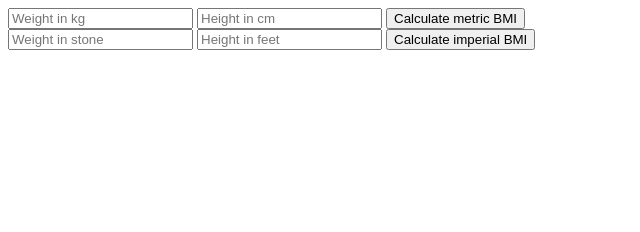
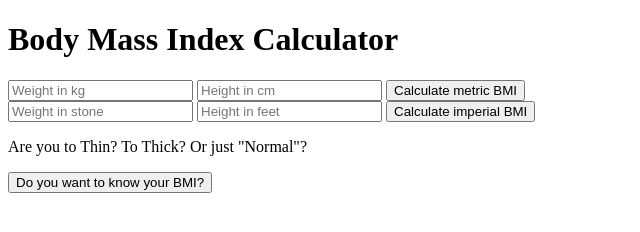
Before and after one commit to PetronellaSimonsbacka/BMI-Machine, a plain HTML site: page index.html in a window 1280 px wide. Shown: the whole page, without its empty margins (0-640 px from the left). Drawn offline with nearby package versions, Linux system fonts and the light colour scheme.

Commit message:
Adding Javascript in index to make more buttons

```diff
--- a/index.html
+++ b/index.html
@@ -1,6 +1,12 @@
 <!DOCTYPE html>
 <html>
   <head>
+    <h1>Body Mass Index Calculator</h1>
+    <script>
+    function myFunction() {
+    document.getElementById("demo").innerHTML = "Just fill in your weight and height in the BMI-calculator.";
+    }
+    </script>
     <meta charset="utf-8">
     <title></title>
     <script src="src/person.js"></script>
@@ -53,4 +59,8 @@
     </script>
 
   </body>
+
+  <p id="demo">Are you to Thin? To Thick? Or just "Normal"?</p>
+
+  <button type="button" onclick="myFunction()">Do you want to know your BMI?</button>
 </html>
```
